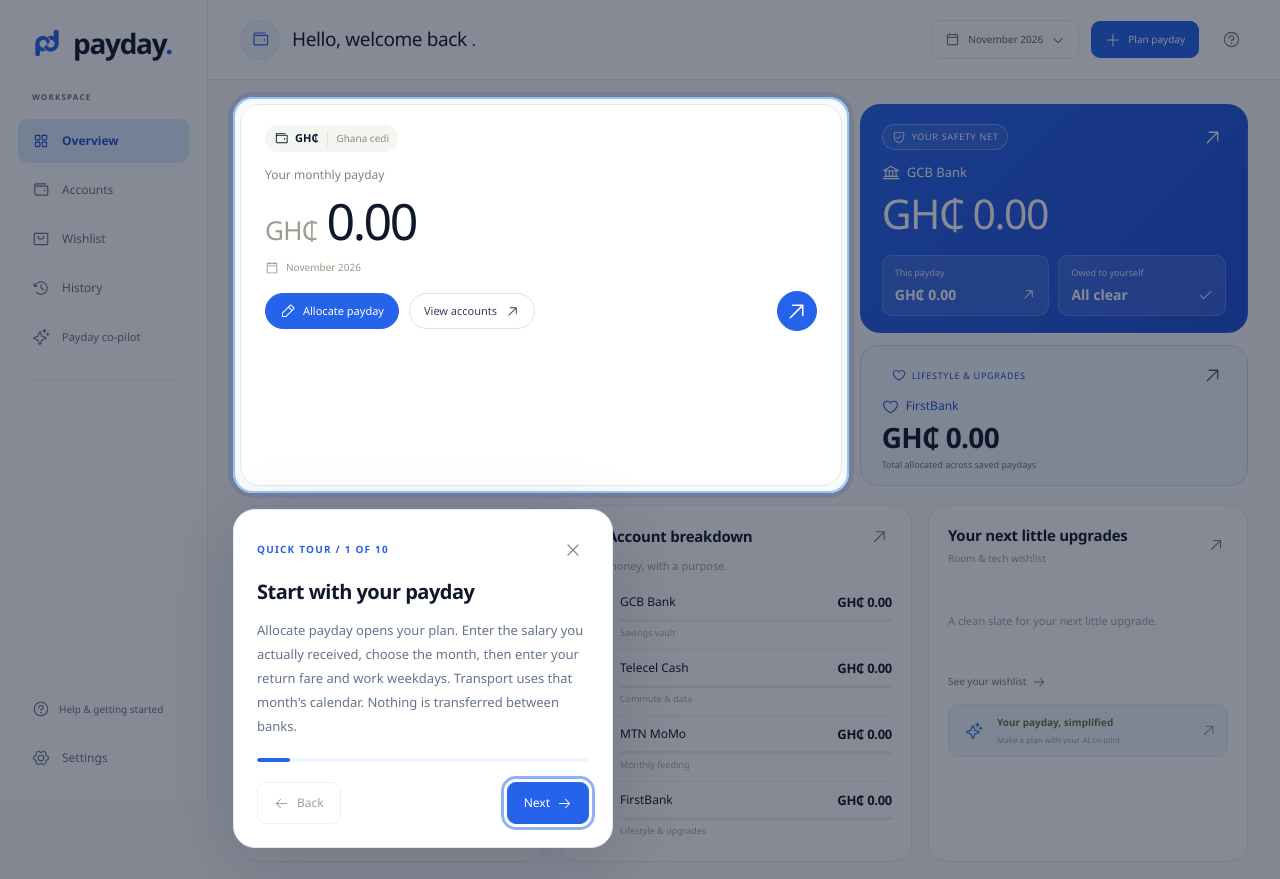
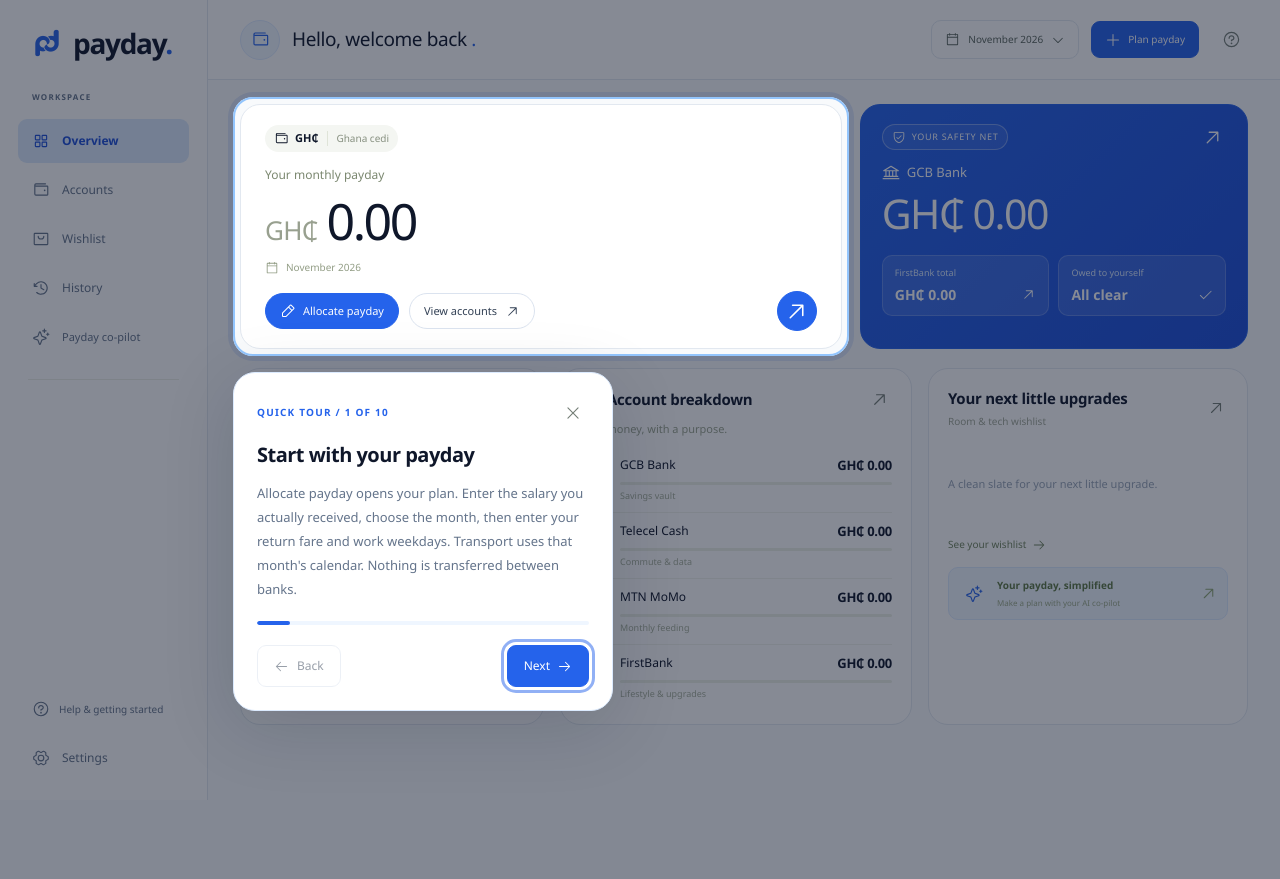
Before and after one commit to Juny-max/Payday, a React (Vite) app: page / in a window 1280 px wide. After the commit the page ends 800 px from the top, so only its background shows below. Built offline with nearby package versions, Linux system fonts and the light colour scheme.

Commit message:
Show FirstBank total in safety net card

```diff
--- a/package.json
+++ b/package.json
@@ -1,6 +1,6 @@
 {
   "name": "payday-desktop",
-  "version": "1.6.8",
+  "version": "1.6.9",
   "private": true,
   "description": "A calmer payday. Offline-first budgeting for Ghana.",
   "author": "Payday",
--- a/scripts/verify-features.mjs
+++ b/scripts/verify-features.mjs
@@ -21,6 +21,16 @@ try {
     .fill("46");
   await page.getByRole("button", { name: "Save payday", exact: true }).click();
   await page.getByRole("dialog").waitFor({ state: "hidden" });
+  assert.equal(await page.locator(".savings-card").count(), 1);
+  assert.equal(await page.locator(".firstbank-total-card").count(), 0);
+  const safetyNetMetrics = await page.locator(".savings-metrics").innerText();
+  assert.match(safetyNetMetrics, /FirstBank total/);
+  assert.match(safetyNetMetrics, /175\.50/);
+  assert.match(safetyNetMetrics, /Owed to yourself/);
+  assert.doesNotMatch(safetyNetMetrics, /This payday/);
+  await page.locator(".firstbank-metric").click();
+  assert.match(await page.getByRole("dialog").innerText(), /175\.50/);
+  await page.getByRole("button", { name: "Close dialog" }).click();
   await page.getByRole("button", { name: "Details for Telecel Cash" }).click();
   assert.match(await page.getByRole("dialog").innerText(), /966\.00/);
   assert.match(
@@ -70,6 +80,7 @@ try {
     .waitFor();
   await page.getByRole("button", { name: "Settings", exact: true }).click();
   await page.getByRole("tab", {name:"Reset & uninstall",exact:true}).click();
+  await page.getByRole("tab", {name:"Accounts",exact:true}).click();
   await page
     .getByRole("textbox", { name: "first account name" })
     .fill("Practice bank");
@@ -79,6 +90,7 @@ try {
     .filter({ hasText: "Account names updated." })
     .waitFor();
 
+  await page.getByRole("tab", {name:"Reset & uninstall",exact:true}).click();
   await page
     .getByRole("button", { name: "Reset everything", exact: true })
     .click();
--- a/src/Dashboard.tsx
+++ b/src/Dashboard.tsx
@@ -343,7 +343,6 @@ export default function Dashboard({
             </button>
           </div>
         </article>
-        <div className="account-snapshot-stack">
         <article className="savings-card">
           <div className="savings-top">
             <span><ShieldCheck size={14} />YOUR SAFETY NET</span>
@@ -352,30 +351,13 @@ export default function Dashboard({
           <div className="savings-brand"><Bank size={18}/><span>{names.gcb}</span></div>
           <h2>{cash(vault.savingsBalance)}</h2>
           <div className="savings-metrics">
-            <div><span>This payday</span><strong>{cash(p.savings)}<ArrowUpRight size={15}/></strong></div>
+            <button type="button" className="firstbank-metric" onClick={() => onAccount("first")} aria-label={`View ${names.first} total and breakdown`}>
+              <span>{names.first} total</span>
+              <strong>{cash(firstBankAllocatedToDate(vault))}<ArrowUpRight size={15}/></strong>
+            </button>
             <div><span>Owed to yourself</span><strong>{vault.debt?cash(vault.debt):"All clear"}{!vault.debt&&<Check size={15}/>}</strong></div>
           </div>
         </article>
-        <article className="firstbank-total-card">
-          <div className="savings-top">
-            <span>
-              <Heart size={14} />
-              LIFESTYLE & UPGRADES
-            </span>
-            <button
-              className="icon-button"
-              aria-label={`View ${names.first} account breakdown`}
-              onClick={() => onAccount("first")}
-            >
-              <ArrowUpRight size={21} />
-            </button>
-          </div>
-          <div className="firstbank-total-label"><Heart size={17}/><span>{names.first}</span></div>
-          <h2>{cash(firstBankAllocatedToDate(vault))}</h2>
-          <p>Total allocated across saved paydays</p>
-          {vault.history.some(h=>!h.accountSplit && h.planId !== p.id) && <small className="legacy-history-note">Earlier paydays don’t have recorded account splits.</small>}
-        </article>
-        </div>
       </section>
       {showAccounts && (
         <>
--- a/src/brand.css
+++ b/src/brand.css
@@ -18,6 +18,8 @@ body {background:#f8fafc;}
 #root .savings-card * {color:inherit;}
 #root .savings-top > span {background:#ffffff14;border-color:#ffffff55;}
 #root .savings-metrics > div {background:#ffffff1c;border-color:#ffffff30;}
+#root .savings-metrics > button.firstbank-metric {display:block;width:100%;min-width:0;padding:10px 12px;border:1px solid #ffffff30;border-radius:10px;background:#ffffff1c;color:inherit;text-align:left;cursor:pointer;}
+#root .savings-metrics > button.firstbank-metric:hover {background:#ffffff28;}
 #root .savings-metrics span {color:#dbeafe;}
 #root .balance-circle {background:#2563eb;color:#fff;}
 #root .wishlist-copilot,#root .locked-total,#root .data-toggle-row {background:#eff6ff;border-color:#dbeafe;color:#1d4ed8;}
--- a/src/redesign.css
+++ b/src/redesign.css
@@ -324,13 +324,6 @@ main {
   color: #24422b;
   min-width: 0;
 }
-.account-snapshot-stack { display:grid; gap:12px; min-width:0; align-content:start; }
-.firstbank-total-card { padding:15px 21px 14px; border:1px solid #bfdbfe; border-radius:18px; background:#eff6ff; color:#1e3a8a; min-width:0; }
-.firstbank-total-card .savings-top > span { color:#1d4ed8; background:#fff; border-color:#bfdbfe; }
-.firstbank-total-label { display:flex; align-items:center; gap:7px; margin-top:8px; color:#1d4ed8; font-size:12px; }
-.firstbank-total-card h2 { color:#1e3a8a; font-size:28px; font-weight:600; letter-spacing:-.7px; line-height:1.3; margin-top:4px; font-variant-numeric:tabular-nums; }
-.firstbank-total-card > p { color:#64748b; font-size:9px; margin-top:2px; }
-.firstbank-total-card .legacy-history-note { display:block; margin-top:5px; font-size:8px; color:#64748b; }
 .savings-top {
   display: flex;
   justify-content: space-between;
@@ -383,7 +376,7 @@ main {
   gap: 9px;
   margin-top: 17px;
 }
-.savings-metrics > div {
+.savings-metrics > :is(div, button.firstbank-metric) {
   padding: 10px 12px;
   border: 1px solid #dbf6be50;
   background: #ffffff2b;
@@ -1256,7 +1249,7 @@ main {
   .savings-metrics {
     gap: 6px;
   }
-  .savings-metrics > div {
+.savings-metrics > :is(div, button.firstbank-metric) {
     padding: 9px;
   }
   .savings-metrics strong {
@@ -1594,7 +1587,7 @@ main {
   .savings-metrics {
     margin-top: 17px;
   }
-  .savings-metrics > div {
+.savings-metrics > :is(div, button.firstbank-metric) {
     padding: 10px 12px;
   }
   .savings-metrics strong {
@@ -2562,7 +2555,7 @@ h1 {
   .savings-metrics {
     margin-top: 12px;
   }
-  .savings-metrics > div {
+.savings-metrics > :is(div, button.firstbank-metric) {
     padding: 8px 11px;
   }
   .bottom-grid {
@@ -2738,7 +2731,7 @@ h1 {
 .overview-layout .savings-metrics {
   margin-top: 18px;
 }
-.overview-layout .savings-metrics > div {
+.overview-layout .savings-metrics > :is(div, button.firstbank-metric) {
   padding: 10px 12px;
 }
 .overview-layout .savings-metrics span {
```
Also changed, not shown: 1 other file (tests, documents, lock files or other folders).
